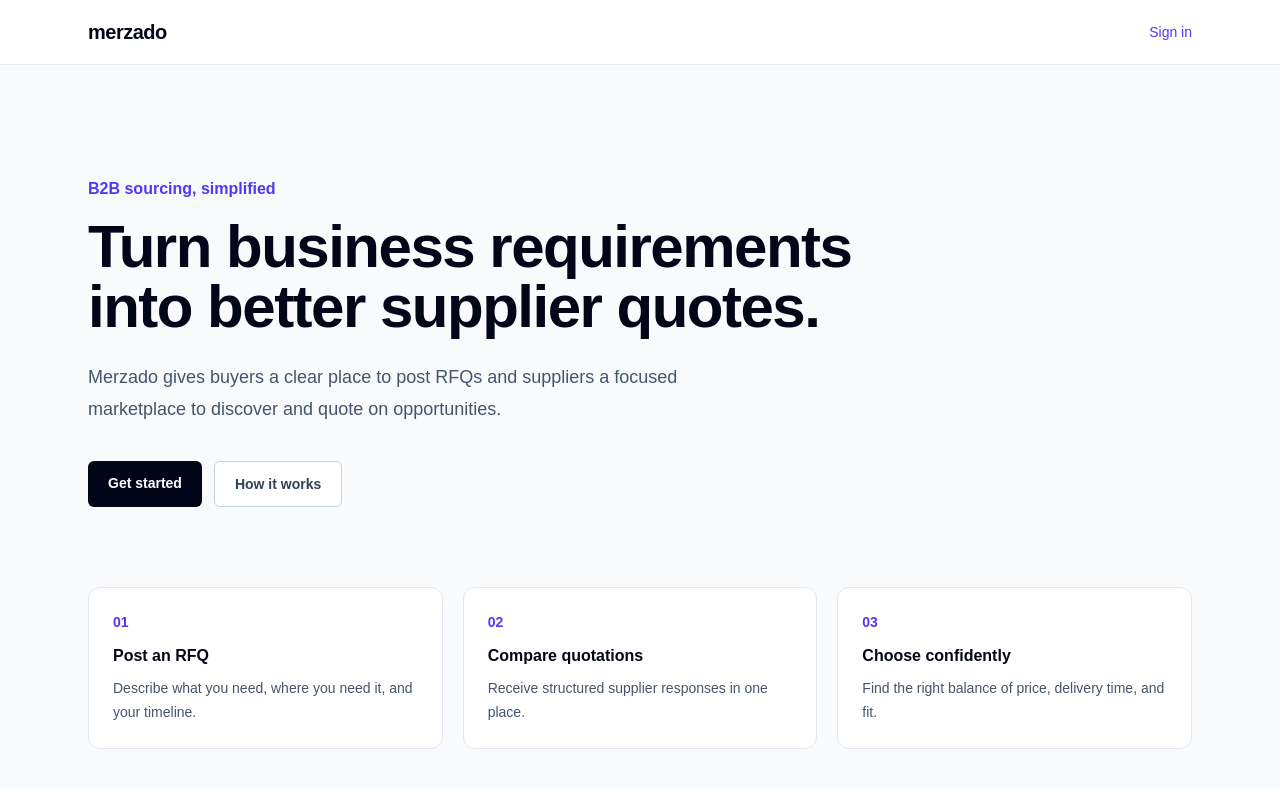
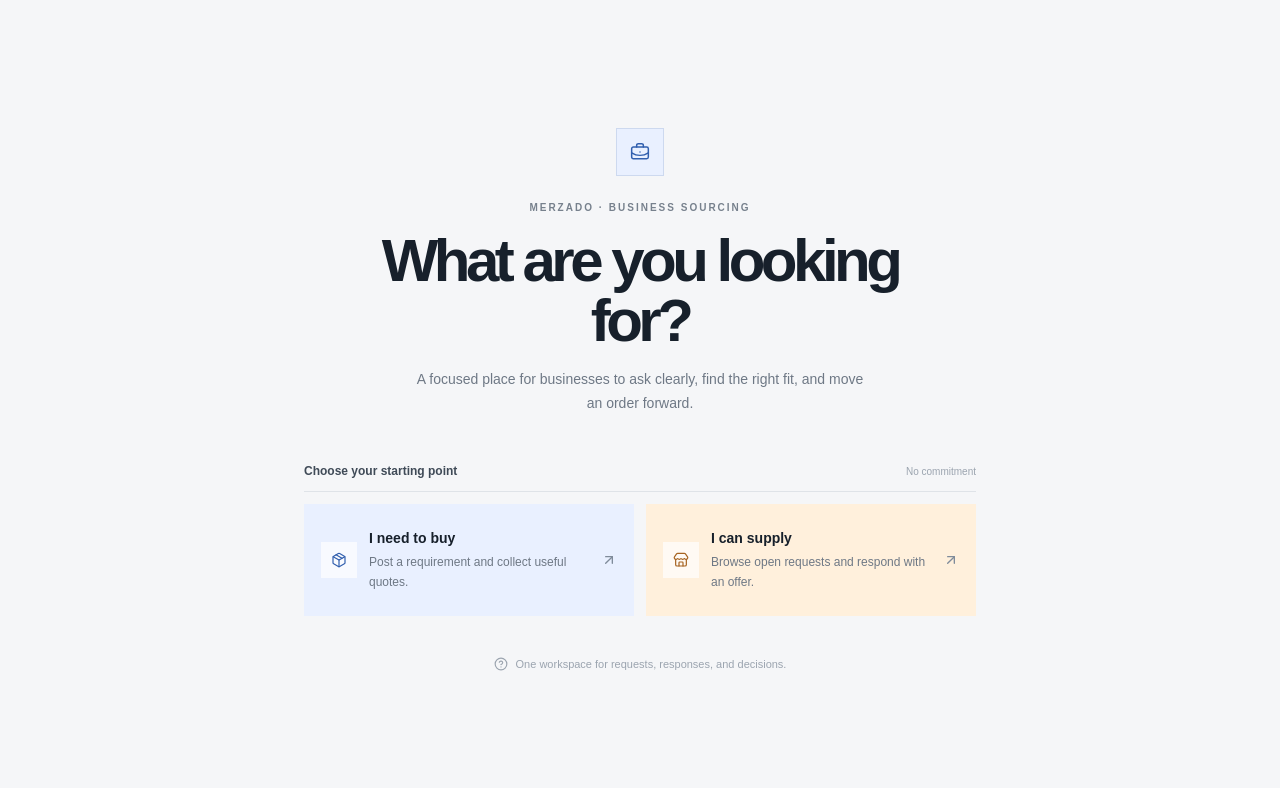
Before and after one commit to vinitngr/marzado-rfq-marketplace, a Next.js app: page / in a window 1280 px wide. Shown: the top 788 px of the page. Built offline with nearby package versions, Linux system fonts and the light colour scheme; no server answers.

Commit message:
feat: refine landing auth and database setup

```diff
--- a/drizzle.config.ts
+++ b/drizzle.config.ts
@@ -8,6 +8,9 @@ export default defineConfig({
   out: "./drizzle",
   dialect: "postgresql",
   dbCredentials: {
-    url: process.env.DATABASE_URL || "postgresql://placeholder:placeholder@localhost:5432/placeholder",
+    url:
+      process.env.DIRECT_DATABASE_URL ||
+      process.env.DATABASE_URL ||
+      "postgresql://placeholder:placeholder@localhost:5432/placeholder",
   },
 });
--- a/package.json
+++ b/package.json
@@ -1,5 +1,5 @@
 {
-  "name": "merzado",
+  "name": "merzado-rfq-marketplace",
   "version": "0.1.0",
   "private": true,
   "scripts": {
@@ -12,7 +12,6 @@
   },
   "dependencies": {
     "@hookform/resolvers": "^5.9.1",
-    "@neondatabase/serverless": "^1.1.0",
     "class-variance-authority": "^0.7.1",
     "cloudinary": "^2.11.0",
     "clsx": "^2.1.1",
@@ -24,6 +23,7 @@
     "lucide-react": "^1.47.0",
     "next": "16.3.5",
     "next-auth": "5.0.0-beta.32",
+    "postgres": "^3.4.9",
     "radix-ui": "^1.6.7",
     "react": "19.2.8",
     "react-day-picker": "^10.0.1",
--- a/src/app/layout.tsx
+++ b/src/app/layout.tsx
@@ -2,7 +2,7 @@ import type { Metadata } from "next";
 import "./globals.css";
 
 export const metadata: Metadata = {
-  title: "Merzado | B2B RFQ Marketplace",
+  title: "merzado-rfq-marketplace",
   description:
     "A focused marketplace for business requests and supplier quotations.",
 };
--- a/src/app/login/page.tsx
+++ b/src/app/login/page.tsx
@@ -1,60 +1,45 @@
 import Link from "next/link";
-import { ShieldCheck } from "lucide-react";
 import { LoginMethods } from "@/components/auth/login-methods";
 
-export default function LoginPage() {
+export default async function LoginPage({
+  searchParams,
+}: {
+  searchParams: Promise<{ role?: string }>;
+}) {
   const githubEnabled = Boolean(
     process.env.AUTH_GITHUB_ID && process.env.AUTH_GITHUB_SECRET,
   );
+  const params = await searchParams;
+  const requestedRole = params.role?.toUpperCase();
+  const initialRole =
+    requestedRole === "SUPPLIER" || requestedRole === "BUYER"
+      ? requestedRole
+      : undefined;
+
   return (
-    <main className="min-h-screen bg-[#f5f6f8] px-4 py-6 sm:px-8 sm:py-10">
-      <div className="mx-auto grid min-h-[calc(100vh-3rem)] max-w-6xl border border-slate-200 bg-white lg:grid-cols-[1fr_26rem]">
-        <section className="relative hidden overflow-hidden border-r border-slate-200 bg-[#17202b] p-10 text-white lg:flex lg:flex-col lg:justify-between">
-          <div>
-            <Link className="text-xl font-bold tracking-tight" href="/">
-              merzado
-            </Link>
-            <div className="mt-32 max-w-md">
-              <p className="flex items-center gap-2 text-[10px] font-bold uppercase tracking-[0.18em] text-[#9ebbf4]">
-                <span className="h-px w-6 bg-[#9ebbf4]" />
-                B2B sourcing, made clearer
-              </p>
-              <h1 className="mt-5 text-5xl font-semibold leading-[0.95] tracking-[-0.07em]">
-                The right request meets the right supplier.
-              </h1>
-              <p className="mt-6 max-w-sm text-sm leading-6 text-slate-300">
-                One focused workspace for posting requirements, finding
-                opportunities, and making decisions with less back-and-forth.
-              </p>
-            </div>
-          </div>
-          <div className="flex items-center gap-2 border-t border-white/15 pt-5 text-xs text-slate-400">
-            <ShieldCheck className="size-4 text-[#9ebbf4]" />
-            Private workspace · built for business requests
-          </div>
-        </section>
-        <section className="flex flex-col justify-center p-6 sm:p-10">
-          <div className="lg:hidden">
+    <main className="min-h-screen bg-[#f5f6f8] px-5 py-8 text-[#17202b] sm:px-8 sm:py-10">
+      <div className="mx-auto flex min-h-[calc(100vh-5rem)] max-w-3xl flex-col justify-center">
         <Link
-              className="text-xl font-bold tracking-tight text-slate-950"
+          className="mb-7 text-center text-sm font-semibold tracking-[-0.02em] text-[#17202b]"
           href="/"
         >
           merzado
         </Link>
-          </div>
-          <div className="mt-12 sm:mt-0">
-            <p className="text-[10px] font-bold uppercase tracking-[0.16em] text-indigo-600">
+        <section className="mx-auto w-full max-w-2xl border-t border-[#dfe3e8] pt-7 sm:pt-8">
+          <p className="text-center text-[10px] font-semibold uppercase tracking-[0.2em] text-[#77818d]">
             Marketplace access
           </p>
-            <h2 className="mt-3 text-3xl font-semibold tracking-[-0.05em] text-slate-950">
-              Welcome back.
-            </h2>
-            <p className="mt-2 text-sm leading-6 text-slate-500">
-              Choose one workspace, then sign in with your preferred method.
+          <h1 className="mt-3 text-center text-3xl font-semibold tracking-[-0.06em] text-[#17202b]">
+            Choose your workspace.
+          </h1>
+          <p className="mx-auto mt-2 max-w-md text-center text-sm leading-6 text-[#6e7885]">
+            Select whether you are buying or supplying, then continue.
           </p>
-            <div className="mt-7">
-              <LoginMethods githubEnabled={githubEnabled} />
-            </div>
+          <div className="mx-auto mt-8 max-w-md">
+            <LoginMethods
+              githubEnabled={githubEnabled}
+              initialRole={initialRole}
+            />
           </div>
         </section>
       </div>
--- a/src/app/onboarding/page.tsx
+++ b/src/app/onboarding/page.tsx
@@ -34,7 +34,7 @@ async function OnboardingGate({
       <div className="mx-auto max-w-5xl border border-slate-200 bg-white">
         <header className="flex items-center justify-between border-b border-slate-200 px-6 py-5 sm:px-10">
           <span className="text-xl font-bold tracking-tight text-slate-950">
-            merzado
+            merzado-rfq-marketplace
           </span>
           <span className="text-[10px] font-bold uppercase tracking-[0.16em] text-slate-400">
             Set up your workspace
--- a/src/app/page.tsx
+++ b/src/app/page.tsx
@@ -1,68 +1,88 @@
 import Link from "next/link";
-import { Suspense } from "react";
 import {
-  SiteHeader,
-  SiteHeaderFallback,
-} from "@/components/shared/site-header";
+  ArrowUpRight,
+  BriefcaseBusiness,
+  CircleHelp,
+  Package,
+  Store,
+} from "lucide-react";
+
+const entryPoints = [
+  {
+    href: "/login?role=BUYER",
+    label: "I need to buy",
+    description: "Post a requirement and collect useful quotes.",
+    icon: Package,
+    tone: "bg-[#e9f0ff] text-[#315fae]",
+  },
+  {
+    href: "/login?role=SUPPLIER",
+    label: "I can supply",
+    description: "Browse open requests and respond with an offer.",
+    icon: Store,
+    tone: "bg-[#fff0dc] text-[#a66320]",
+  },
+];
 
 export default function Home() {
   return (
-    <div className="min-h-screen bg-slate-50">
-      <Suspense fallback={<SiteHeaderFallback />}>
-        <SiteHeader />
-      </Suspense>
-      <main className="mx-auto max-w-6xl px-4 py-20 sm:px-6 sm:py-28">
-        <p className="font-semibold text-indigo-600">
-          B2B sourcing, simplified
+    <div className="min-h-screen bg-[#f5f6f8] text-[#17202b]">
+      <main className="mx-auto flex min-h-screen max-w-5xl flex-col items-center px-5 py-10 sm:px-8 sm:py-14">
+        <section className="flex w-full max-w-3xl flex-1 flex-col items-center justify-center text-center">
+          <div className="mb-6 grid size-12 place-items-center border border-[#cdd9ef] bg-[#e9f0ff] text-[#315fae]">
+            <BriefcaseBusiness className="size-5" strokeWidth={1.8} />
+          </div>
+          <p className="text-[10px] font-semibold uppercase tracking-[0.2em] text-[#77818d]">
+            Merzado · business sourcing
           </p>
-        <h1 className="mt-4 max-w-3xl text-4xl font-bold tracking-tight text-slate-950 sm:text-6xl">
-          Turn business requirements into better supplier quotes.
+          <h1 className="mt-4 max-w-xl text-5xl font-semibold tracking-[-0.075em] text-[#17202b] sm:text-6xl">
+            What are you looking for?
           </h1>
-        <p className="mt-6 max-w-2xl text-lg leading-8 text-slate-600">
-          Merzado gives buyers a clear place to post RFQs and suppliers a
-          focused marketplace to discover and quote on opportunities.
+          <p className="mt-4 max-w-md text-sm leading-6 text-[#6e7885]">
+            A focused place for businesses to ask clearly, find the right fit,
+            and move an order forward.
           </p>
-        <div className="mt-9 flex flex-wrap gap-3">
+
+          <div className="mt-12 w-full max-w-2xl text-left">
+            <div className="flex items-baseline justify-between border-b border-[#dfe3e8] pb-3">
+              <span className="text-xs font-semibold text-[#3f4a57]">
+                Choose your starting point
+              </span>
+              <span className="text-[10px] text-[#9ba4af]">No commitment</span>
+            </div>
+            <div className="mt-3 grid gap-3 sm:grid-cols-2">
+              {entryPoints.map((entry) => {
+                const Icon = entry.icon;
+                return (
                   <Link
-            className="rounded-md bg-slate-950 px-5 py-3 text-sm font-semibold text-white hover:bg-slate-800"
-            href="/login"
+                    className={`group grid min-h-28 grid-cols-[2.25rem_1fr_1rem] items-center gap-3 border border-transparent p-4 transition hover:-translate-y-0.5 hover:border-[#cfd6df] hover:bg-white hover:shadow-[0_8px_24px_rgba(31,44,66,0.07)] ${entry.tone}`}
+                    href={entry.href}
+                    key={entry.href}
                   >
-            Get started
+                    <span className="grid size-9 place-items-center bg-white/70">
+                      <Icon className="size-4" strokeWidth={1.8} />
+                    </span>
+                    <span>
+                      <strong className="block text-sm font-semibold text-[#17202b]">
+                        {entry.label}
+                      </strong>
+                      <span className="mt-1 block text-xs leading-5 text-[#6e7885]">
+                        {entry.description}
+                      </span>
+                    </span>
+                    <ArrowUpRight className="size-4 text-[#7f8b9a] transition-transform group-hover:-translate-y-0.5 group-hover:translate-x-0.5" />
                   </Link>
-          <a
-            className="rounded-md border border-slate-300 bg-white px-5 py-3 text-sm font-semibold text-slate-700"
-            href="#how-it-works"
-          >
-            How it works
-          </a>
+                );
+              })}
             </div>
-        <section className="mt-20 grid gap-5 sm:grid-cols-3" id="how-it-works">
-          <article className="rounded-xl border border-slate-200 bg-white p-6">
-            <p className="text-sm font-semibold text-indigo-600">01</p>
-            <h2 className="mt-3 font-semibold text-slate-950">Post an RFQ</h2>
-            <p className="mt-2 text-sm leading-6 text-slate-600">
-              Describe what you need, where you need it, and your timeline.
-            </p>
-          </article>
-          <article className="rounded-xl border border-slate-200 bg-white p-6">
-            <p className="text-sm font-semibold text-indigo-600">02</p>
-            <h2 className="mt-3 font-semibold text-slate-950">
-              Compare quotations
-            </h2>
-            <p className="mt-2 text-sm leading-6 text-slate-600">
-              Receive structured supplier responses in one place.
-            </p>
-          </article>
-          <article className="rounded-xl border border-slate-200 bg-white p-6">
-            <p className="text-sm font-semibold text-indigo-600">03</p>
-            <h2 className="mt-3 font-semibold text-slate-950">
-              Choose confidently
-            </h2>
-            <p className="mt-2 text-sm leading-6 text-slate-600">
-              Find the right balance of price, delivery time, and fit.
-            </p>
-          </article>
+          </div>
+
+          <div className="mt-10 flex items-center gap-2 text-[11px] text-[#9ba4af]">
+            <CircleHelp className="size-3.5" />
+            <span>One workspace for requests, responses, and decisions.</span>
+          </div>
         </section>
+
       </main>
     </div>
   );
--- a/src/components/auth/demo-login-form.tsx
+++ b/src/components/auth/demo-login-form.tsx
@@ -1,6 +1,6 @@
 "use client";
 
-import { useState } from "react";
+import { useEffect, useState } from "react";
 import { signIn } from "next-auth/react";
 import { BriefcaseBusiness, ShoppingBag } from "lucide-react";
 import { Button } from "@/components/ui/button";
@@ -18,6 +18,10 @@ export function DemoLoginForm({
   const [email, setEmail] = useState("buyer@merzado.demo");
   const [error, setError] = useState("");
   const [pending, setPending] = useState(false);
+
+  useEffect(() => {
+    setEmail(role === "BUYER" ? "buyer@merzado.demo" : "supplier@merzado.demo");
+  }, [role]);
 
   async function submit(event: React.FormEvent<HTMLFormElement>) {
     event.preventDefault();
--- a/src/components/auth/login-methods.tsx
+++ b/src/components/auth/login-methods.tsx
@@ -5,15 +5,27 @@ import { BriefcaseBusiness, ShoppingBag } from "lucide-react";
 import { DemoLoginForm } from "./demo-login-form";
 import { GitHubLoginButton } from "./github-login-button";
 
-export function LoginMethods({ githubEnabled }: { githubEnabled: boolean }) {
-  const [role, setRole] = React.useState<"BUYER" | "SUPPLIER">("BUYER");
+export function LoginMethods({
+  githubEnabled,
+  initialRole,
+}: {
+  githubEnabled: boolean;
+  initialRole?: "BUYER" | "SUPPLIER";
+}) {
+  const [role, setRole] = React.useState<"BUYER" | "SUPPLIER">(
+    initialRole ?? "BUYER",
+  );
+
+  React.useEffect(() => {
+    if (initialRole) setRole(initialRole);
+  }, [initialRole]);
 
   return (
     <div>
-      <div className="grid grid-cols-2 gap-px border border-slate-300 bg-slate-300 p-1">
+      <div className="grid grid-cols-2 gap-2">
         {(["BUYER", "SUPPLIER"] as const).map((item) => (
           <button
-            className={`flex items-center justify-center gap-2 px-3 py-3 text-sm font-medium transition ${role === item ? "bg-slate-950 text-white" : "bg-white text-slate-500 hover:bg-slate-50"}`}
+            className={`flex items-center justify-center gap-2 border px-3 py-3 text-sm font-medium transition ${role === item ? (item === "BUYER" ? "border-[#cdd9ef] bg-[#e9f0ff] text-[#315fae]" : "border-[#f0d8b9] bg-[#fff0dc] text-[#a66320]") : "border-[#dfe3e8] bg-white text-[#77818d] hover:border-[#cfd6df]"}`}
             key={item}
             onClick={() => setRole(item)}
             type="button"
@@ -36,10 +48,10 @@ export function LoginMethods({ githubEnabled }: { githubEnabled: boolean }) {
       </div>
       {githubEnabled && (
         <>
-          <div className="my-6 flex items-center gap-3 text-[10px] font-bold uppercase tracking-[0.14em] text-slate-400">
-            <span className="h-px flex-1 bg-slate-200" />
+          <div className="my-6 flex items-center gap-3 text-[10px] font-bold uppercase tracking-[0.14em] text-[#9ba4af]">
+            <span className="h-px flex-1 bg-[#dfe3e8]" />
             or
-            <span className="h-px flex-1 bg-slate-200" />
+            <span className="h-px flex-1 bg-[#dfe3e8]" />
           </div>
           <GitHubLoginButton role={role} />
         </>
--- a/src/components/shared/site-header.tsx
+++ b/src/components/shared/site-header.tsx
@@ -6,7 +6,7 @@ export function SiteHeaderFallback() {
     <header className="border-b border-slate-200 bg-white">
       <div className="mx-auto flex h-16 max-w-6xl items-center justify-between px-4 sm:px-6">
         <span className="text-xl font-bold tracking-tight text-slate-950">
-          merzado
+          merzado-rfq-marketplace
         </span>
         <span className="h-8 w-24 animate-pulse rounded-md bg-slate-100" />
       </div>
@@ -26,7 +26,7 @@ export async function SiteHeader() {
           className="text-xl font-bold tracking-tight text-slate-950"
           href={home}
         >
-          merzado
+          merzado-rfq-marketplace
         </Link>
         <nav className="flex items-center gap-4 text-sm">
           {role === "BUYER" && (
--- a/src/lib/auth.ts
+++ b/src/lib/auth.ts
@@ -41,7 +41,7 @@ export const { handlers, auth, signIn, signOut } = NextAuth({
               id: existingUser.id,
               name: existingUser.name,
               email: existingUser.email,
-              role: existingUser.role || role,
+              role,
               image: existingUser.image || `https://api.dicebear.com/7.x/avataaars/svg?seed=${email}`,
             };
           }
```
Also changed, not shown: src/db/index.ts (+10 -3 lines), 1 other file (tests, documents, lock files or other folders). Lines whose indentation alone changed are shown as unchanged.
